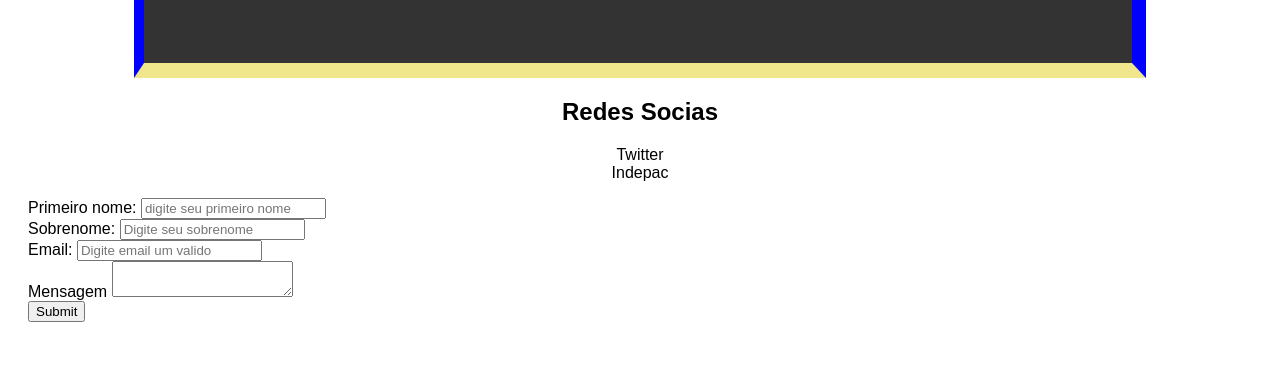
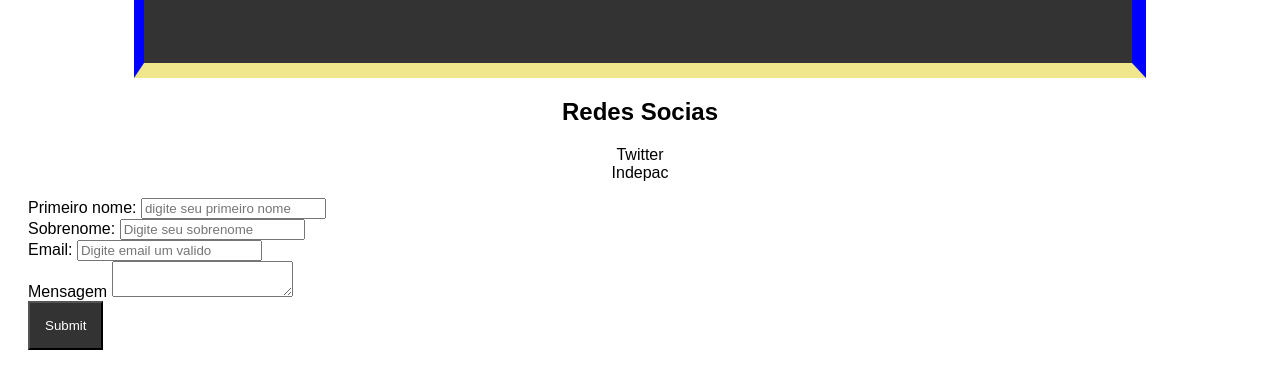
Before and after one commit to thiagosmart/Formulario, a plain HTML site: page index.html in a window 1280 px wide. Shown: the part 187-576 px from the top of the page. Drawn offline with Linux system fonts and the light colour scheme.

Commit message:
Novas alterações

```diff
--- a/index.html
+++ b/index.html
@@ -67,7 +67,7 @@
 <textarea name="mesnsagem"></textarea>
 </div>
 
-<input  type="submit">
+<input  class="button" type="submit">
 
 
 </form>
--- a/style.css
+++ b/style.css
@@ -48,20 +48,42 @@
  }
 
 
+
  .aside-main ul a {
   text-decoration: none;
   color: black;
+
+
 }
 .aside-main ul a:hover {
 	color: red;
 }
 
+
+  /*   Formulario */
+
 .main-form{
 	padding-left:20px ;
 }
 .main-form .form-group{
+  padding-bottom: 10px;
+
+}
+
+.main-form .form-group input {
+padding: 10px;
+
+}
 
 
-padding-bottom: 10px;
+.main-form .form-group label{
 
+	display: block;
 }
+
+.button {
+	  cursor: pointer;
+      background-color: #333;
+	padding: 15px;
+	color:white;
+}
```
